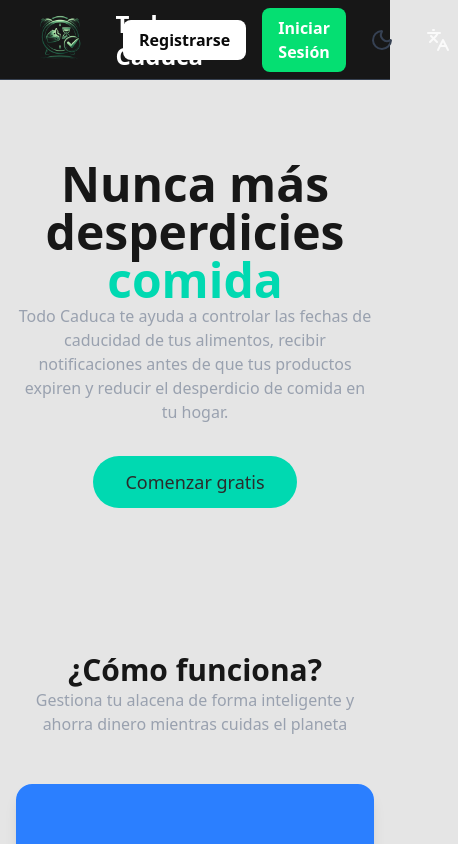
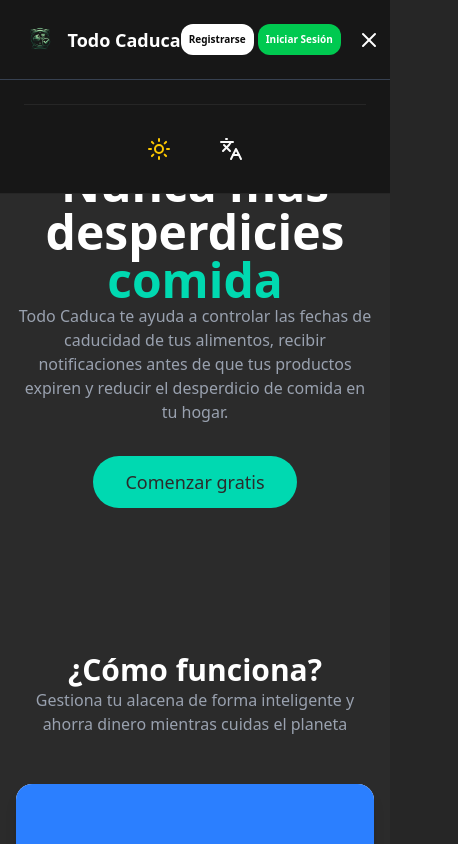
Before and after one commit to reeeyy05/TODO_CADUCA, a React (Vite) app: page / in a window 390 px wide. Both pictures are taken after a click on the button 381 px from the left and 39 px from the top of the page. Shown: the top 844 px of the page, 458 px wide, since content can reach past the window. Built offline with nearby package versions, Linux system fonts and the light colour scheme.

Commit message:
🔄️responsive en la aplicacion mejorada

```diff
--- a/src/components/common/Header.tsx
+++ b/src/components/common/Header.tsx
@@ -1,7 +1,8 @@
+import { useState } from "react";
 import { useNavigate } from "react-router-dom";
 import { useAuthStore } from "../../store/authStore";
 import { ThemeToggle } from "./ThemeToggle";
-import { Package, ShieldCheck } from "lucide-react";
+import { Package, ShieldCheck, Menu, X } from "lucide-react";
 import { LanguageSwitcher } from "./LanguageSwitcher";
 import { useTranslation } from "react-i18next";
 
@@ -9,76 +10,102 @@
     const navigate = useNavigate();
     const { isAuthenticated, perfil } = useAuthStore();
     const { t } = useTranslation();
+    const [isOpen, setIsOpen] = useState(false);
 
     return (
-        <header className="h-20 px-8 flex justify-between items-center border-b border-neutral-800">
-            <div className="flex items-center gap-3 cursor-pointer" onClick={() => navigate("/")}>
+        <header className="h-20 px-4 sm:px-8 flex justify-between items-center border-b border-neutral-800 bg-neutral-900 w-full relative z-50">
+
+            {/* 1. IZQUIERDA: LOGO Y TÍTULO (Siempre visibles) */}
+            <div className="flex items-center gap-2 sm:gap-3 cursor-pointer shrink-0" onClick={() => navigate("/")}>
                 <img
                     src="/logo.png"
                     alt="Logo Todo Caduca"
-                    className="w-20 h-20 object-contain"
+                    className="w-10 h-10 sm:w-20 sm:h-20 object-contain"
                 />
-                <span className="text-2xl font-bold text-white">Todo Caduca</span>
+                <span className="text-lg sm:text-2xl font-bold text-white whitespace-nowrap">
+                    Todo Caduca
+                </span>
             </div>
 
-            <div className="flex gap-4 items-center">
-                {isAuthenticated && perfil ? (
-                    <>
-                        {perfil.rol === 'admin' && (
-                            <button
-                                className="flex items-center gap-2 text-amber-400 hover:text-amber-300 px-3 py-2 rounded transition-colors"
-                                onClick={() => navigate("/admin")}
-                            >
-                                <ShieldCheck size={18} />
-                                <span className="hidden sm:inline">{t('header.admin')}</span>
-                            </button>
-                        )}
+            {/* 2. DERECHA: BOTONES DE AUTH + SELECTORES/HAMBURGUESA */}
+            <div className="flex items-center gap-2 sm:gap-4">
+
+                {/* BOTONES REGISTRO/LOGIN (Siempre visibles en Header) */}
+                {!isAuthenticated && (
+                    <div className="flex gap-1 sm:gap-2 shrink-0">
                         <button
-                            className="flex items-center gap-2 text-neutral-300 hover:text-white px-3 py-2 rounded transition-colors"
-                            onClick={() => navigate("/products")}
-                        >
-                            <Package size={18} />
-                            <span className="hidden sm:inline">{t('header.myProducts')}</span>
-                        </button>
-                        <button
-                            className="flex items-center gap-2 bg-green-600 text-white px-4 py-2 rounded font-bold hover:bg-green-700 transition-colors"
-                            onClick={() => navigate("/profile")}
-                        >
-                            {perfil.avatar_url ? (
-                                <img
-                                    src={perfil.avatar_url}
-                                    alt="Avatar"
-                                    className="w-7 h-7 rounded-full object-cover"
-                                />
-                            ) : (
-                                <span className="w-7 h-7 rounded-full bg-green-800 flex items-center justify-center text-sm">
-                                    {(perfil.nombre_completo || 'U').charAt(0).toUpperCase()}
-                                </span>
-                            )}
-                            <span className="hidden sm:inline">
-                                {perfil.nombre_completo || t('header.profile')}
-                            </span>
-                        </button>
-                    </>
-                ) : (
-                    <>
-                        <button
-                            className="bg-white text-neutral-950 px-4 py-2 rounded font-bold hover:bg-neutral-200"
+                            className="bg-white text-neutral-950 px-2 sm:px-4 py-2 rounded-xl font-bold hover:bg-neutral-200 text-[10px] sm:text-sm transition-all"
                             onClick={() => navigate("/register")}
                         >
                             {t('header.register')}
                         </button>
                         <button
-                            className="bg-green-400 text-white px-4 py-2 rounded font-bold hover:bg-green-500"
+                            className="bg-green-500 text-white px-2 sm:px-4 py-2 rounded-xl font-bold hover:bg-green-600 text-[10px] sm:text-sm transition-all"
                             onClick={() => navigate("/login")}
                         >
                             {t('header.login')}
                         </button>
-                    </>
+                    </div>
                 )}
-                <ThemeToggle />
-                <LanguageSwitcher />
+
+                {/* SI ESTÁ LOGUEADO: Botón de perfil siempre visible */}
+                {isAuthenticated && perfil && (
+                    <button
+                        className="flex items-center gap-2 bg-green-600 text-white px-3 py-2 rounded-xl font-bold shrink-0"
+                        onClick={() => navigate("/profile")}
+                    >
+                        <div className="w-6 h-6 rounded-full bg-green-800 flex items-center justify-center text-xs overflow-hidden">
+                            {perfil.avatar_url ? (
+                                <img src={perfil.avatar_url} alt="Avatar" className="w-full h-full object-cover" />
+                            ) : (
+                                (perfil.nombre_completo || 'U').charAt(0).toUpperCase()
+                            )}
+                        </div>
+                        <span className="hidden sm:inline text-sm">{perfil.nombre_completo?.split(' ')[0]}</span>
+                    </button>
+                )}
+
+                {/* SELECTORES DESKTOP: Se ocultan en móvil (menor a 640px) */}
+                <div className="hidden sm:flex items-center gap-2 border-l border-neutral-700 pl-4">
+                    <ThemeToggle />
+                    <LanguageSwitcher />
+                </div>
+
+                {/* BOTÓN HAMBURGUESA: Solo visible en móvil (sm:hidden) */}
+                <button
+                    onClick={() => setIsOpen(!isOpen)}
+                    className="sm:hidden text-white p-2 focus:outline-none"
+                >
+                    {isOpen ? <X size={24} /> : <Menu size={24} />}
+                </button>
             </div>
+
+            {/* 3. MENÚ HAMBURGUESA MÓVIL (Solo para Selectores y Links extra) */}
+            <nav className={`
+                ${isOpen ? "flex" : "hidden"}
+                sm:hidden flex-col absolute top-20 left-0 w-full
+                bg-neutral-900 border-b border-neutral-800 p-6 gap-6 items-center
+            `}>
+                {/* Aquí dentro solo van las cosas que queremos "esconder" en móvil */}
+                {isAuthenticated && (
+                    <div className="flex flex-col gap-4 items-center">
+                        <button onClick={() => {navigate("/products"); setIsOpen(false)}} className="text-white font-medium">
+                            {t('header.myProducts')}
+                        </button>
+                    </div>
+                )}
+
+                <div className="flex items-center gap-8 pt-4 border-t border-neutral-800 w-full justify-center">
+                    <div className="flex flex-col items-center gap-2">
+                        <span className="text-xs text-neutral-500 uppercase"></span>
+                        <ThemeToggle />
+                    </div>
+                    <div className="flex flex-col items-center gap-2">
+                        <span className="text-xs text-neutral-500 uppercase"></span>
+                        <LanguageSwitcher />
+                    </div>
+                </div>
+            </nav>
         </header>
     );
 }
```
